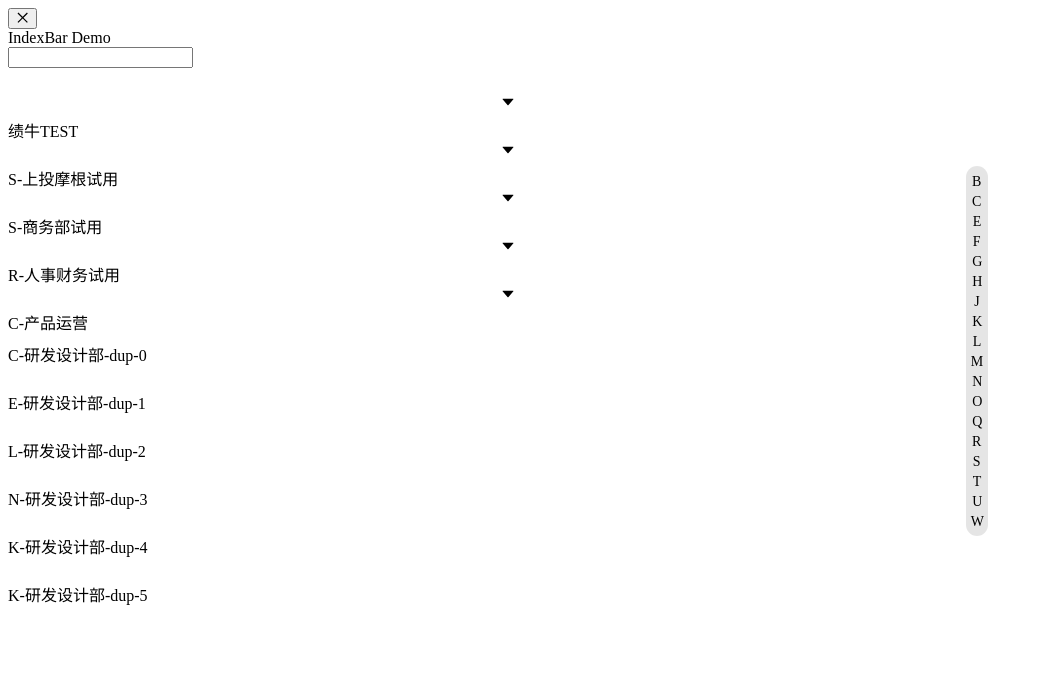
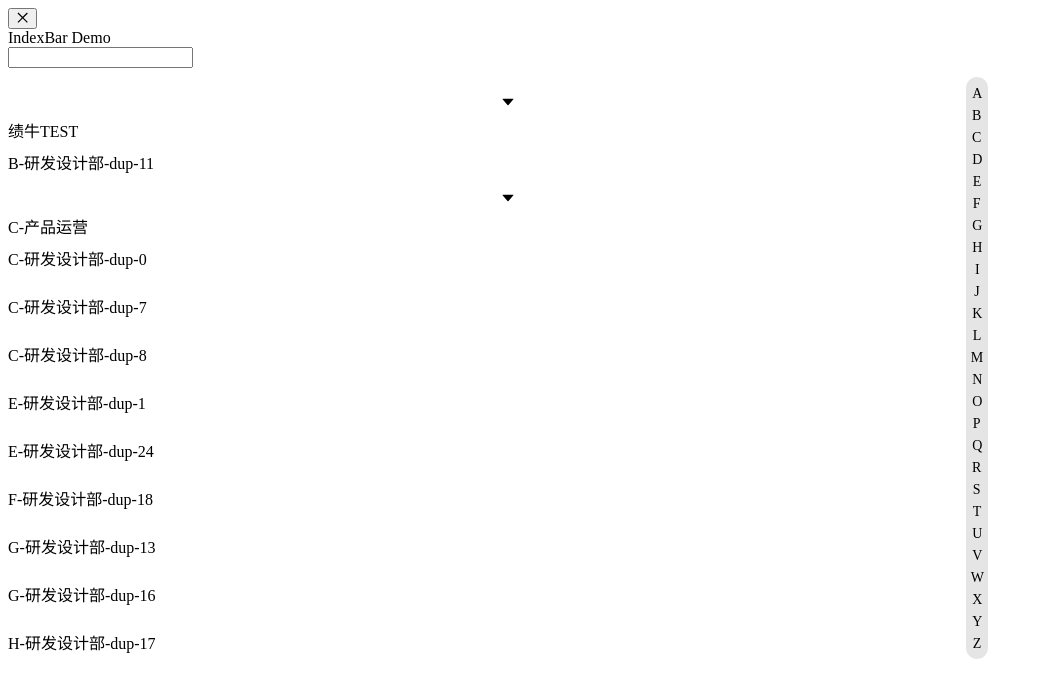
Before and after one commit to PinghuaZhuang/indexBar, a React (Vite) app: page / in a window 1280 px wide. Shown: the top 698 px of the page, without its empty margins (0-1043 px from the left). Built offline with nearby package versions, Linux system fonts and the light colour scheme.

Commit message:
feat: demo/onChange.

```diff
--- a/demo/App.jsx
+++ b/demo/App.jsx
@@ -1,4 +1,4 @@
-import { useState, useMemo, useCallback } from 'react';
+import { useState, useMemo, useCallback, useRef } from 'react';
 import { Modal, Input } from 'antd';
 import cloneDeep from 'lodash/cloneDeep';
 import uniq from 'lodash/uniq';
@@ -7,6 +7,7 @@ import EasyTree from '@/components/Tree';
 import employees from '@/mock/employees';
 import { each } from '@/utils';
 import { isArray } from '@is';
+import scrollIntoView from '../src/scrollView';
 import IndexBar from '../src';
 import styles from './app.module.less';
 
@@ -98,11 +99,10 @@ function App() {
 
         // 根元素
         if (level === 1) {
-          lettersTmp.push(o.letter?.toUpperCase());
+          o.letter = o.letter?.toUpperCase();
+          lettersTmp.push(o.letter);
           o.title = (
-            <span
-              className={o.letter?.toUpperCase()}
-            >{`${o.letter?.toUpperCase()}-${o.title}`}</span>
+            <span className={o.letter}>{`${o.letter}-${o.title}`}</span>
           );
         }
 
@@ -114,35 +114,41 @@ function App() {
     );
     each(
       ret,
-      (o) => {
-        if (o.nodes) {
-          sortBy(o.nodes, 'letter');
+      (o, parent, level) => {
+        if (level === 0 && o.nodes) {
+          o.nodes = sortBy(o.nodes, 'letter');
         }
       },
       'nodes',
     );
-    console.log('ret', ret, root);
+    console.log('ret', ret);
     setLetters(lettersTmp);
     return ret;
   }, []);
   const defaultExpandedKeys = useMemo(() => employees.map((o) => o.id), []);
+  const containerRef = useRef();
 
   const onChange = useCallback((letter) => {
+    const container = containerRef.current;
+    const target = document.querySelector(`.${letter}`);
     console.log(letter, 'onChange');
+    if (target) {
+      scrollIntoView(container, document.querySelector(`.${letter}`));
+      // target.scrollIntoView({
+      //   behavior: 'smooth',
+      //   block: 'start',
+      // });
+    }
   }, []);
 
   return (
     <Modal visible title="IndexBar Demo" footer={null} width="1000px">
-      <div
-        style={{
-          height: 600,
-        }}
-      >
       <Input value={search} onChange={(e) => setSearch(e.target?.value)} />
       <IndexBar onChange={onChange} letters={letters}>
         <div
+          ref={containerRef}
           style={{
-              height: 565,
+            height: IndexBar.minHeight,
             overflowY: 'auto',
           }}
         >
@@ -163,7 +169,6 @@ function App() {
           </div>
         </div>
       </IndexBar>
-      </div>
     </Modal>
   );
 }
--- a/src/LetterBar.tsx
+++ b/src/LetterBar.tsx
@@ -98,7 +98,7 @@ const LetterBar: React.FC<LetterBarProps> = (props) => {
 
   const lettersNode = useMemo(
     () =>
-      mergeLetters.map((letter: string) => {
+      letters.split('').map((letter: string) => {
         const index = lettersMap[letter.toUpperCase()].index;
         return (
           <span
--- a/src/index.tsx
+++ b/src/index.tsx
@@ -18,7 +18,9 @@ const clickStop: React.MouseEventHandler<HTMLDivElement> = (e) => {
   e.stopPropagation();
 };
 
-const IndexBar: React.FC<IndexBarProps> = (props) => {
+const IndexBar: React.FC<IndexBarProps> & {
+  minHeight: number;
+} = (props) => {
   const {
     children,
     className,
@@ -56,4 +58,6 @@ const IndexBar: React.FC<IndexBarProps> = (props) => {
   );
 };
 
+IndexBar.minHeight = 600;
+
 export default IndexBar;
--- /dev/null
+++ b/src/scrollView.ts
@@ -0,0 +1,32 @@
+/**
+ * 滚动到目标DOM位置上
+ * @param { Element } container 滚动的容器
+ * @param { Element } selected 滚动到的目标DOM
+ */
+export default function scrollIntoView(
+  container: HTMLElement,
+  selected: HTMLElement,
+) {
+  if (!selected) {
+    container.scrollTop = 0;
+    return;
+  }
+
+  const offsetParents: HTMLElement[] = [];
+  let pointer = selected.offsetParent;
+  while (pointer && container !== pointer && container.contains(pointer)) {
+    offsetParents.push(pointer as HTMLElement);
+    pointer = (pointer as HTMLElement).offsetParent;
+  }
+  const top =
+    selected.offsetTop +
+    offsetParents.reduce((prev, curr) => prev + curr.offsetTop, 0);
+  // const bottom = top + selected.offsetHeight;
+  const viewRectTop = container.scrollTop;
+  // const viewRectBottom = viewRectTop + container.clientHeight;
+
+  container.scrollTo({
+    top,
+    behavior: 'smooth',
+  });
+}
--- a/src/style.module.less
+++ b/src/style.module.less
@@ -35,7 +35,7 @@
 .letter {
   font-size: 20px;
   color: black;
-  line-height: 1;
+  line-height: 1.1;
   transition: all .1s;
   transform: scale(.7);
 
```
Lines whose indentation alone changed are shown as unchanged.
